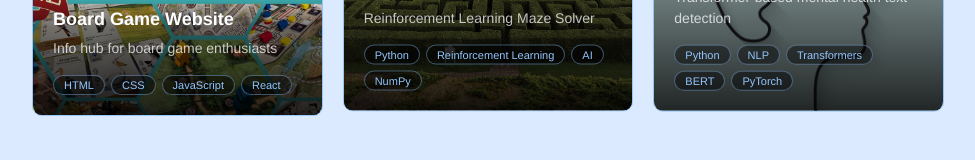
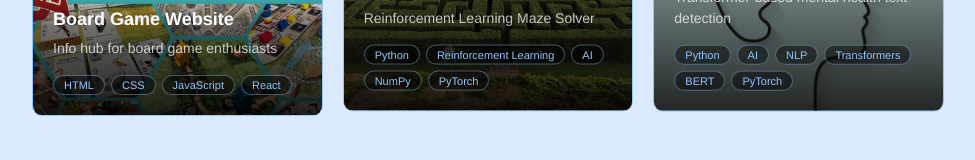
Before and after one commit to ColinMenuchi/portfolioWebsite, a React (Vite) app in the folder portfolio-website/: page / in a window 1280 px wide. Shown: the part 4181-4341 px from the top of the page, without its empty margins (152-1127 px from the left). Built offline with nearby package versions, Linux system fonts and the light colour scheme.

Commit message:
Updated mental bert description

```diff
--- a/portfolio-website/src/components/Projects.jsx
+++ b/portfolio-website/src/components/Projects.jsx
@@ -56,7 +56,7 @@ const projects = [
     tagline: 'Reinforcement Learning Maze Solver',
     description:
       'Two AI agents trained with reinforcement learning to navigate and solve mazes. One\'s goal is to efind the maze\'s exit, the other\'s is to hunt down and catch the first before that happens! Watch the agents start completely clueless and slowly figure out the optimal path, kind of like me when I\'m at IKEA.',
-    tech: ['Python', 'Reinforcement Learning', 'AI', 'NumPy'],
+    tech: ['Python', 'Reinforcement Learning', 'AI', 'NumPy', 'PyTorch'],
     link: "https://github.com/RobW321/agentic_navigation_system",
     image: mazeAI,
   },
@@ -65,8 +65,8 @@ const projects = [
     name: 'MentalBERT',
     tagline: 'Transformer-based mental health text detection',
     description:
-      'A fine-tuned BERT transformer model that identifies signs of mental health disorders in social media texts. Built to contribute to early detection and support resources for those who need it most.',
-    tech: ['Python', 'NLP', 'Transformers', 'BERT', 'PyTorch'],
+      'A fine-tuned BERT transformer model that identifies signs of mental health disorders in social media texts. Currently building this to contribute to early detection and support resources for those who need it most.',
+    tech: ['Python', 'AI', 'NLP', 'Transformers', 'BERT', 'PyTorch'],
     link: null,
     image: mentalHealth,
   },
```
